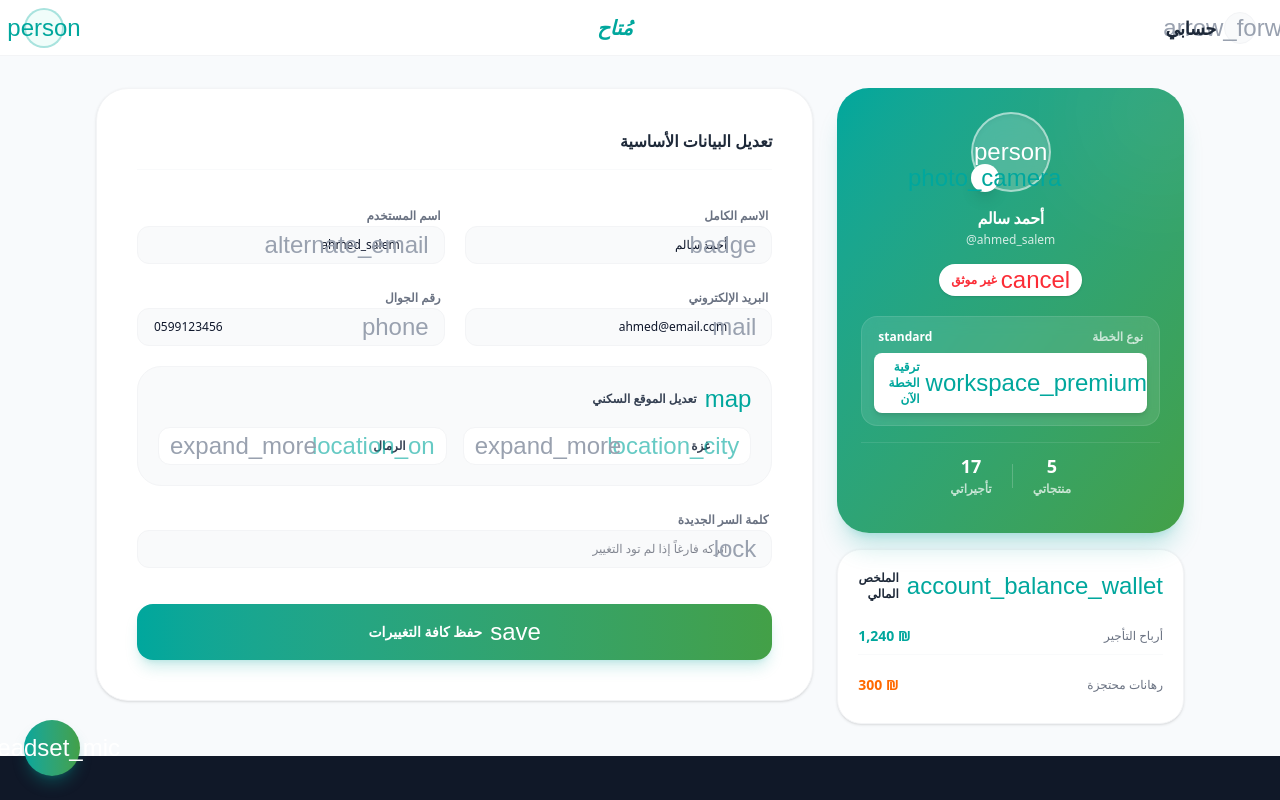
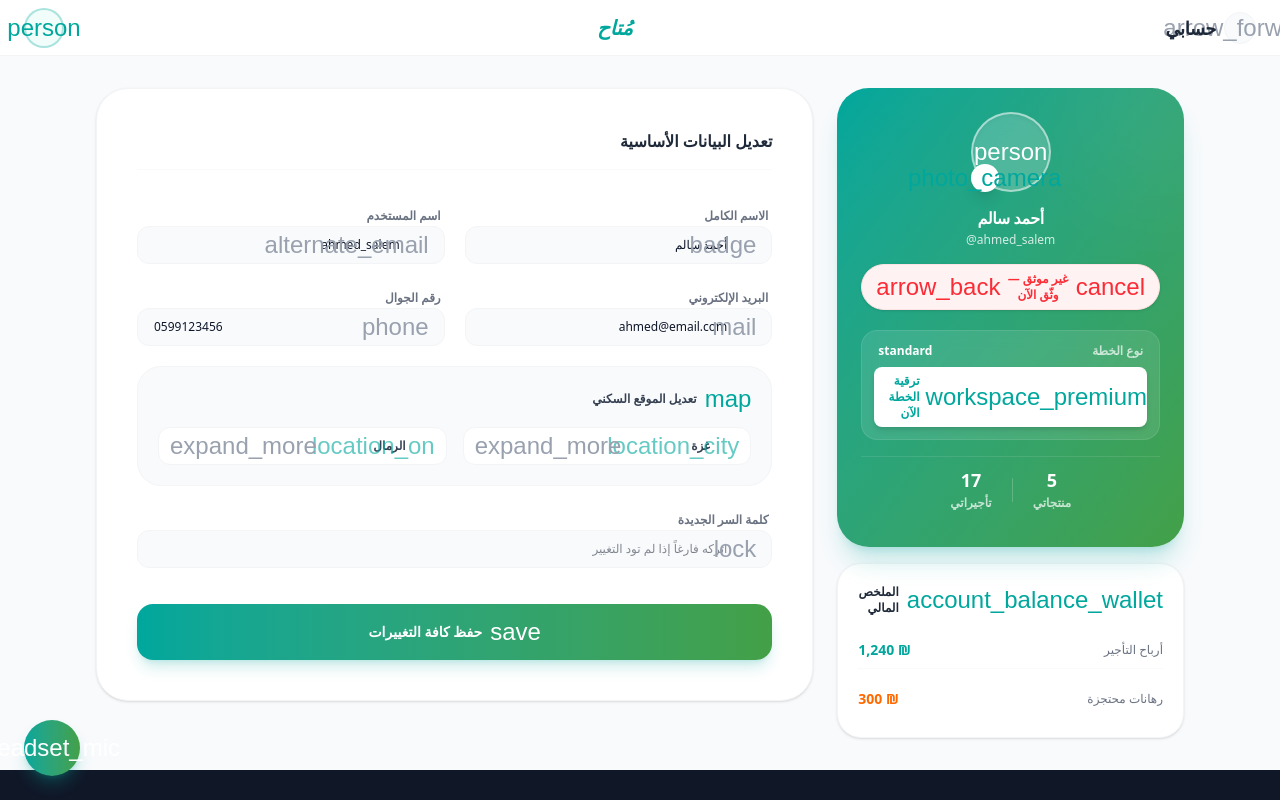
Before and after one commit to NawrasWadi/mutaah, a Next.js app: page /profile in a window 1280 px wide. Shown: the top 800 px of the page. Built offline with nearby package versions, Linux system fonts and the light colour scheme; a web font is replaced by a local one.

Commit message:
feat: enable verification in profile page

```diff
--- a/app/profile/page.tsx
+++ b/app/profile/page.tsx
@@ -83,21 +83,30 @@ export default function ProfilePage() {
 
               {/* شارة التوثيق */}
 <div className="flex justify-center mb-5 z-10 relative">
-
   {formData.identity_status === "accepted" && (
     <span className="flex items-center gap-1 text-xs font-black text-primary bg-white px-3 py-1 rounded-full shadow-sm">
       <span className="material-symbols-rounded text-xs">verified</span> موثق
     </span>
   )}
+
   {formData.identity_status === "pending" && (
-                <span className="flex items-center gap-1 text-xs font-black text-orange-500 bg-white px-3 py-1 rounded-full shadow-sm">
+    <Link
+      href="/verify-identity"
+      className="flex items-center gap-1 text-xs font-black text-orange-500 bg-white px-3 py-1 rounded-full shadow-sm hover:bg-orange-50 transition-all"
+    >
       <span className="material-symbols-rounded text-xs">pending</span> قيد المراجعة
-                </span>
+    </Link>
   )}
+
   {formData.identity_status === "rejected" && (
-                <span className="flex items-center gap-1 text-xs font-black text-red-500 bg-white px-3 py-1 rounded-full shadow-sm">
-                  <span className="material-symbols-rounded text-xs">cancel</span> غير موثق
-                </span>
+  <Link
+    href="/verify-identity"
+    className="flex items-center gap-1.5 text-xs font-black text-red-500 bg-red-50 border border-red-100 px-3.5 py-1.5 rounded-full shadow-sm hover:bg-red-100 transition-all"
+  >
+    <span className="material-symbols-rounded text-xs">cancel</span>
+    غير موثق — وثّق الآن
+    <span className="material-symbols-rounded text-xs">arrow_back</span>
+  </Link>
 )}
 </div>
 
```
Lines whose indentation alone changed are shown as unchanged.
